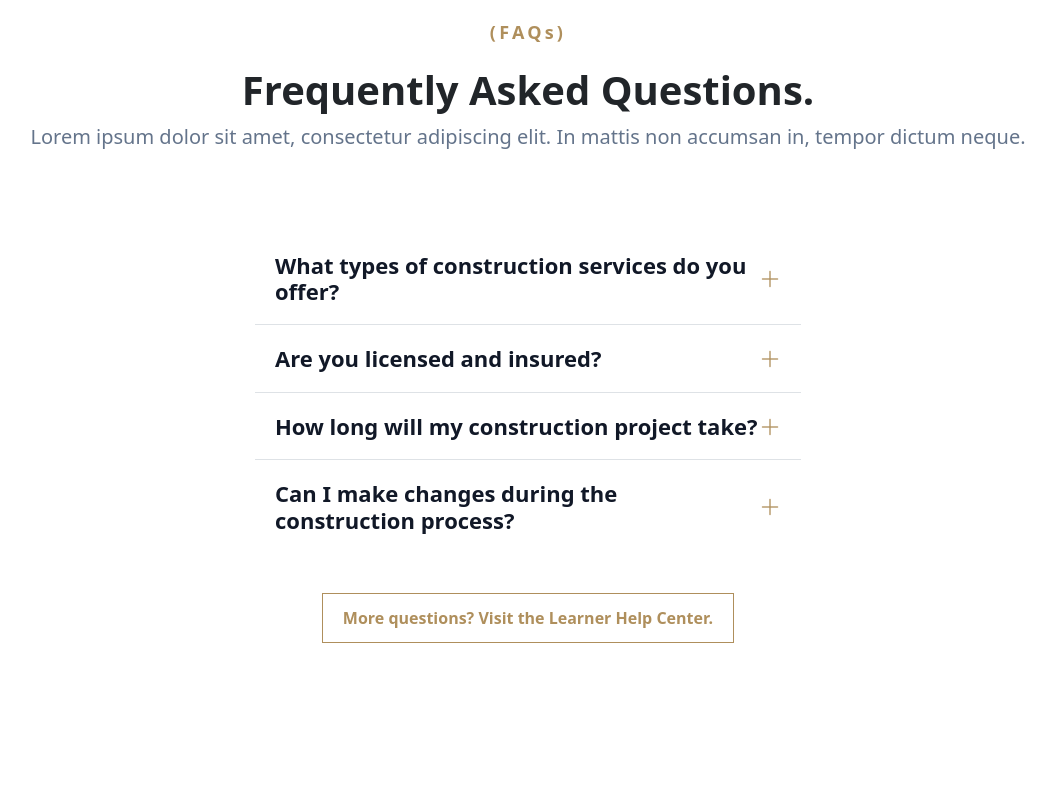
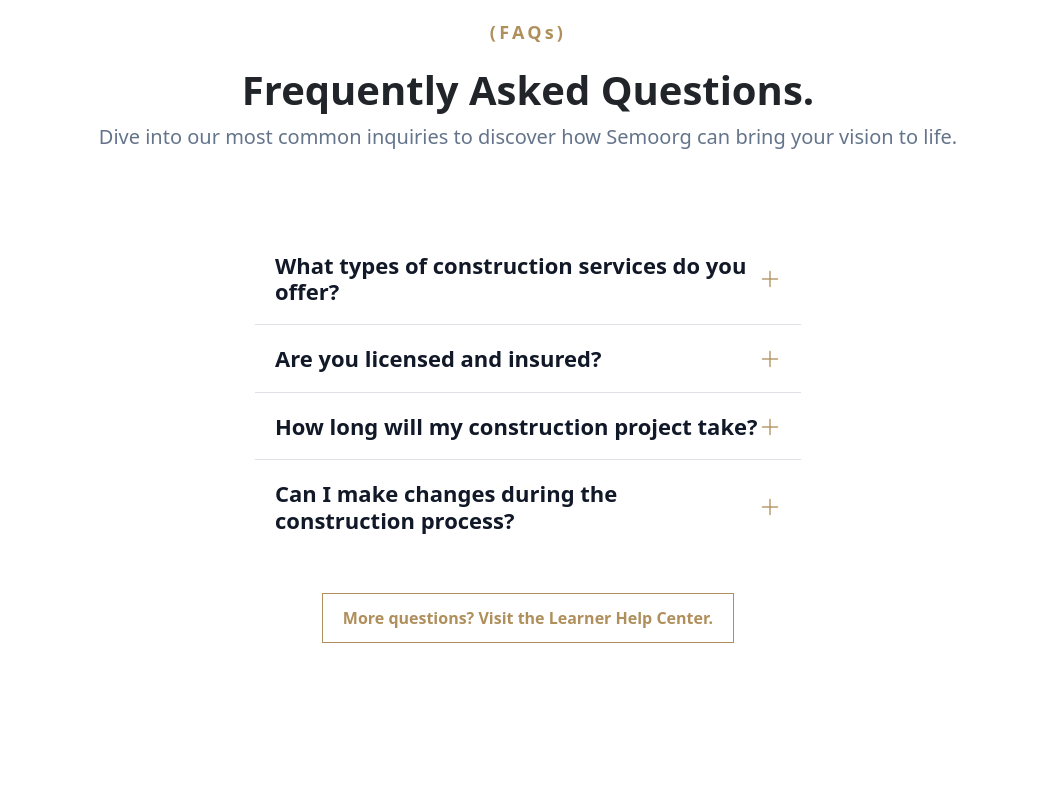
Before and after one commit to Munisa2212/Semoorg-front, a React (Create React App) app: page / in a window 1280 px wide. Shown: the part 4560-5360 px from the top of the page, without its empty margins (112-1167 px from the left). Built offline with nearby package versions, Linux system fonts and the light colour scheme.

Commit message:
Update Questions.js

```diff
--- a/src/Components/Questions/Questions.js
+++ b/src/Components/Questions/Questions.js
@@ -34,20 +34,20 @@ const StyledQuestions = styled.section`
       padding-bottom: 20px;
     }
     i {
-      color: #AF8F5C;
+      color: #af8f5c;
     }
   }
 `;
 
 const StyledMyButton = styled(MyButton)`
   background: none;
-  border: 1px solid #AF8F5C;
-  color: #AF8F5C;
+  border: 1px solid #af8f5c;
+  color: #af8f5c;
   margin: 40px auto;
   &:hover {
-    background: #AF8F5C;
+    background: #af8f5c;
     color: #fff;
-    border: 1px solid #AF8F5C;
+    border: 1px solid #af8f5c;
   }
 `;
 
@@ -58,8 +58,8 @@ function Questions() {
         <span className="titleSpan">(FAQs)</span>
         <h1 className="titleH">Frequently Asked Questions.</h1>
         <p className="titleP">
-          Lorem ipsum dolor sit amet, consectetur adipiscing elit. In mattis non
-          accumsan in, tempor dictum neque.
+          Dive into our most common inquiries to discover how Semoorg can bring
+          your vision to life.
         </p>
         {/* // -------------------------------------------------- */}
         <div className="accordationBlock">
```
